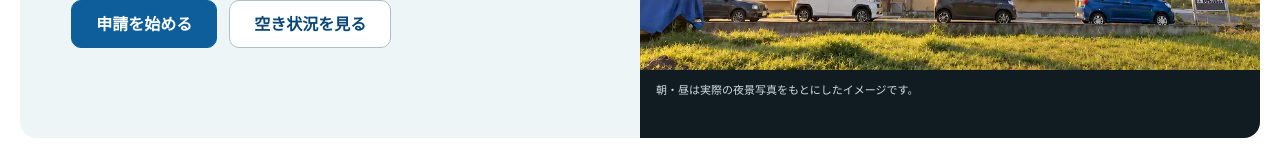
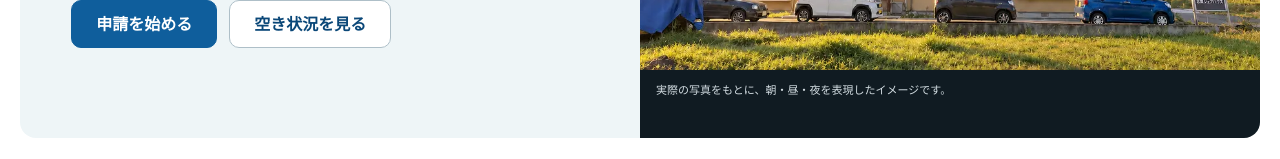
Before and after one commit to satoshihigashihara-tech/hiraizumi_shigyo_portal, a Next.js app: page / in a window 1280 px wide. Shown: the part 571-730 px from the top of the page. Built offline with nearby package versions, Linux system fonts and the light colour scheme.

Commit message:
Generate matching night frame for hero animation

```diff
--- a/app/components/ShareHouseHero.js
+++ b/app/components/ShareHouseHero.js
@@ -36,6 +36,6 @@ export default function ShareHouseHero() {
       <Image className={styles.day} src="/landing/share-house-day.webp"
         alt="" aria-hidden="true" fill unoptimized loading="eager" />
     </div>
-    <figcaption>朝・昼は実際の夜景写真をもとにしたイメージです。</figcaption>
+    <figcaption>実際の写真をもとに、朝・昼・夜を表現したイメージです。</figcaption>
   </figure>;
 }
--- a/app/components/ShareHouseHero.module.css
+++ b/app/components/ShareHouseHero.module.css
@@ -23,7 +23,7 @@
   line-height: 1.6;
 }
 
-/* Morning hold → daylight hold → original night, once only. */
+/* Three generated, aligned frames: morning → daylight → night, once only. */
 @keyframes morning-to-night {
   0%, 50% { opacity: 1; }
   85%, 100% { opacity: 0; }
```
Also changed, not shown: public/landing/share-house-night.webp, 1 other file (tests, documents, lock files or other folders).
